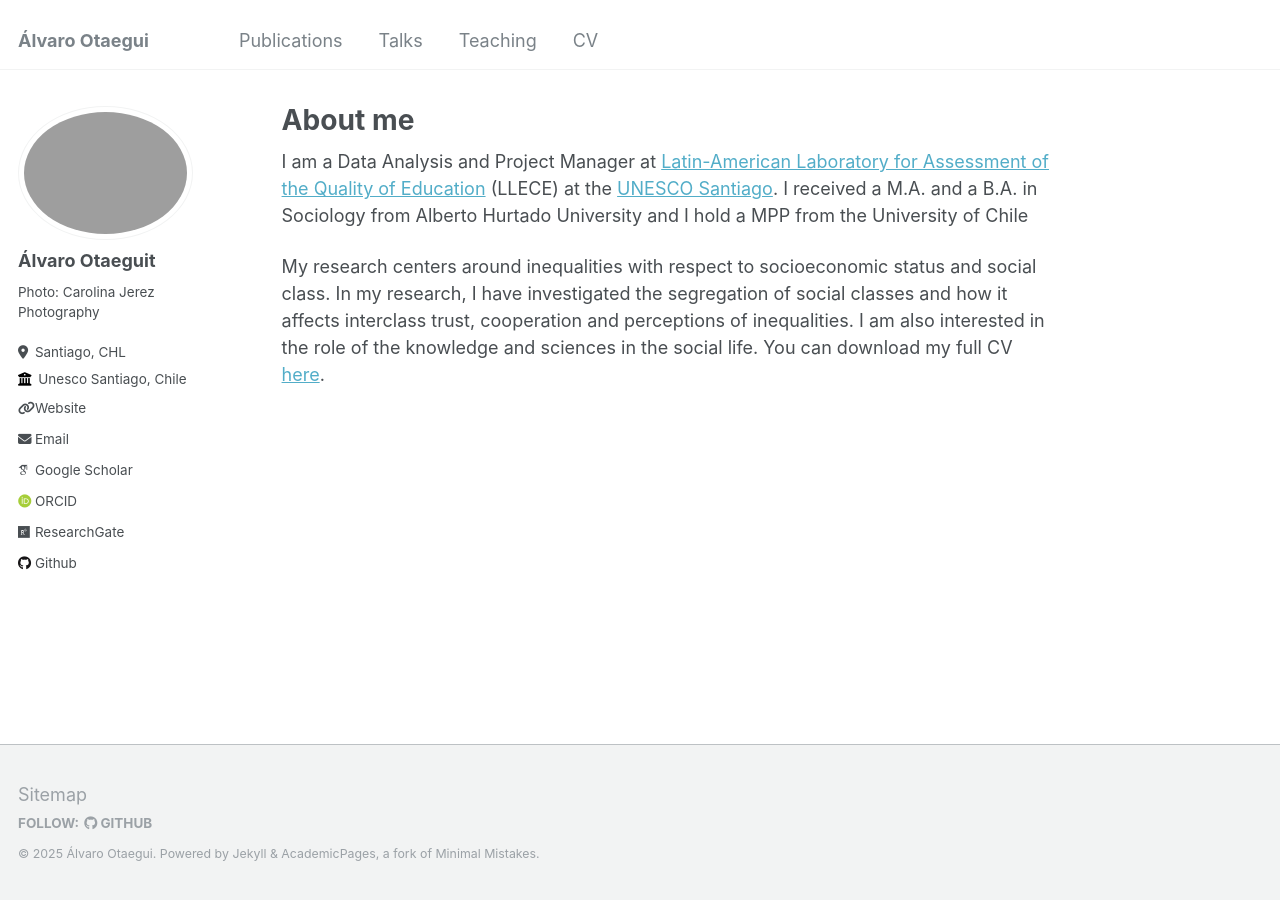
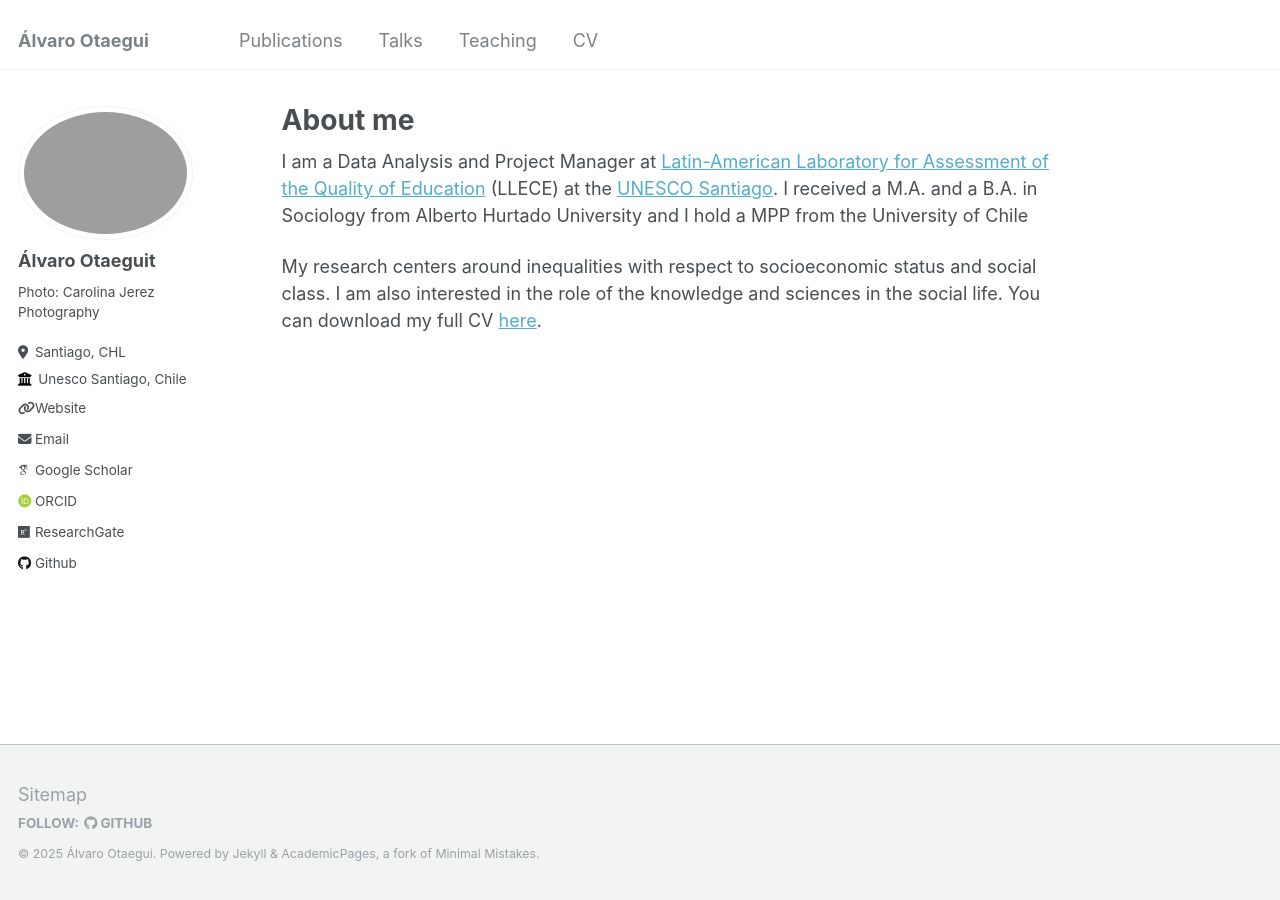
Before and after one commit to aotaeguim/aotaeguim.github.io, a Jekyll site: the page built from _pages/about.md, in a window 1280 px wide. Built offline with Jekyll 4.4.1, drawn with Linux system fonts in a browser that asks for light colours; some web fonts are replaced.

Commit message:
Update about.md

```diff
--- a/_pages/about.md
+++ b/_pages/about.md
@@ -13,4 +13,4 @@ redirect_from:
 
 I am a Data Analysis and Project Manager at [Latin-American Laboratory for Assessment of the Quality of Education](https://www.unesco.org/es/fieldoffice/santiago) (LLECE) at the [UNESCO Santiago](https://www.unesco.org/es/fieldoffice/santiago/expertise/llece). I received a M.A. and a B.A. in Sociology from Alberto Hurtado University and I hold a MPP from the University of Chile
 
-My research centers around inequalities with respect to socioeconomic status and social class. In my research, I have investigated the segregation of social classes and how it affects interclass trust, cooperation and perceptions of inequalities. I am also interested in the role of the knowledge and sciences in the social life. You can download my full CV [here](https://github.com/TillHovestadt/CV/raw/main/CV_Hovestadt_EN.pdf).
+My research centers around inequalities with respect to socioeconomic status and social class. <!---In my research, I have investigated the segregation of social classes and how it affects interclass trust, cooperation and perceptions of inequalities. ---> I am also interested in the role of the knowledge and sciences in the social life. You can download my full CV [here](https://github.com/TillHovestadt/CV/raw/main/CV_Hovestadt_EN.pdf).
```
